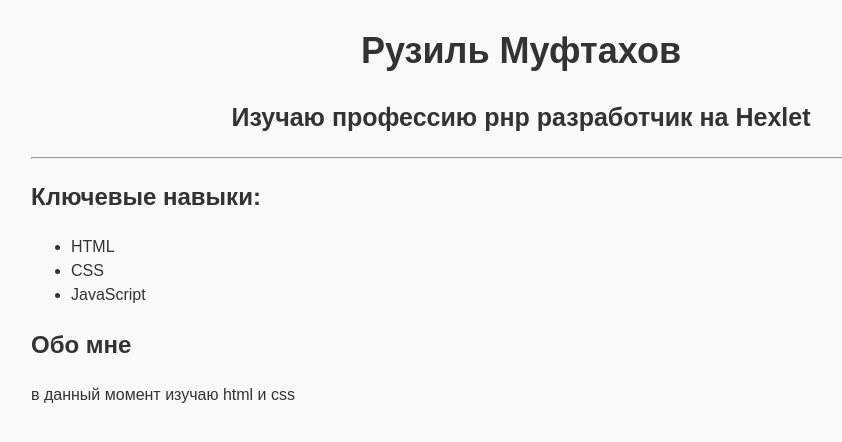
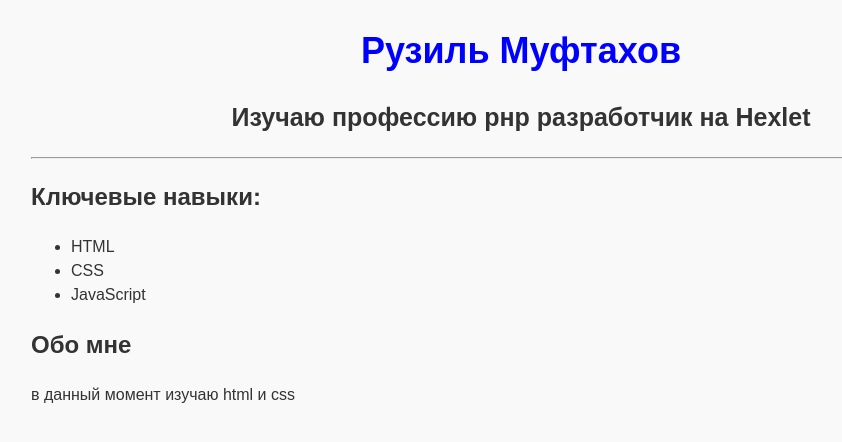
Before and after one commit to MuftakhovRuzil/Ruziko.github.io, a plain HTML site: page index.html in a window 1280 px wide. Shown: the whole page, without its empty margins (119-961 px from the left). Drawn offline with Linux system fonts and the light colour scheme.

Commit message:
Update style.css

```diff
--- a/style.css
+++ b/style.css
@@ -13,7 +13,7 @@ h1 {
   text-align: center;
   font-size: 36px;
   margin-bottom: 0;
-  color: #red;
+  color: blue;
 }
 
 main > h2 {
```
